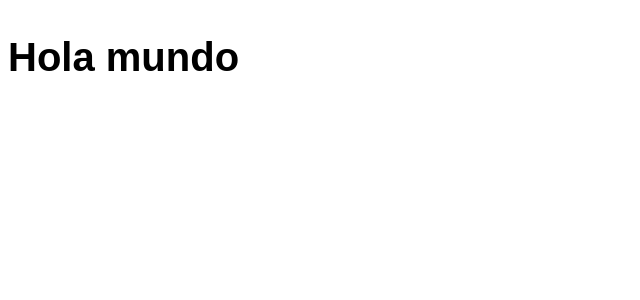
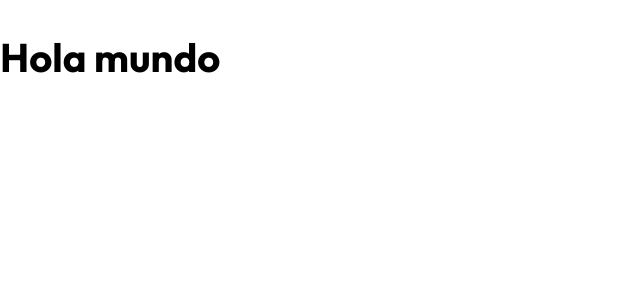
Before and after one commit to santiagoaguirreg/guitarla-next, a Next.js app: page / in a window 1280 px wide. Shown: the top 300 px of the page, without its empty margins (0-640 px from the left). Built offline with nearby package versions, Linux system fonts and the light colour scheme.

Commit message:
Nuevos cambios

```diff
--- /dev/null
+++ b/pages/_document.js
@@ -0,0 +1,20 @@
+import {Html, Head, Main, NextScript} from 'next/document'
+
+export default function Document() {
+    return (
+     <html>
+        <Head>
+        <link rel="preconnect" href="https://fonts.googleapis.com" />
+        <link rel="preconnect" href="https://fonts.gstatic.com" crossOrigin={true} />
+        <link href="https://fonts.googleapis.com/css2?family=Lato:wght@400;700;900&family=Outfit:wght@400;700;900&display=swap" rel="stylesheet" />
+
+        <link rel="stylesheet" href="https://necolas.github.io/normalize.css/8.0.1/normalize.css" />
+        </Head>
+
+        <body>
+          <Main />
+          <NextScript />
+        </body>
+     </html>
+    )
+}
```
